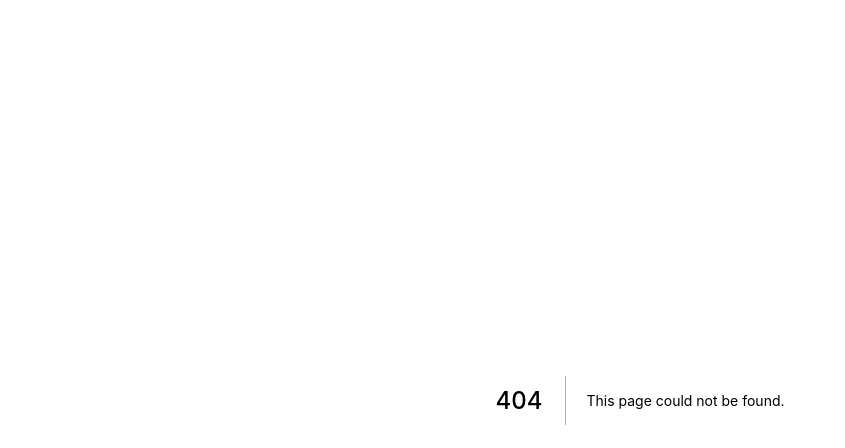
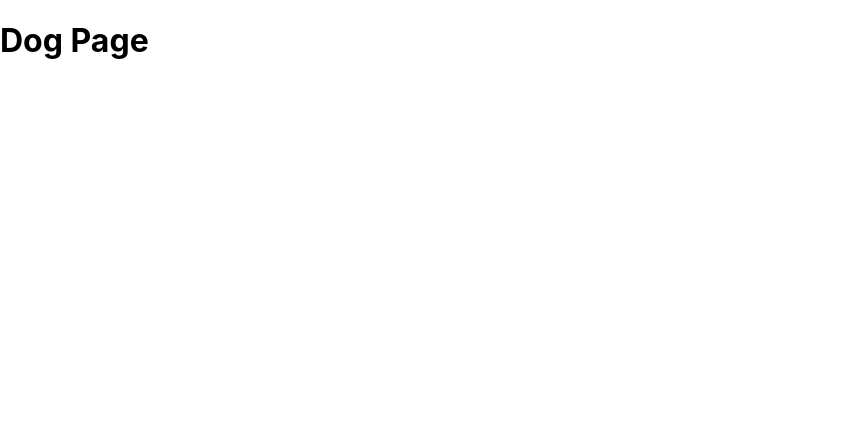
Before and after one commit to Masato0405/next-practice, a Next.js app: page /dog in a window 1280 px wide. Before the commit this address had no page. Shown: the top 448 px of the page, without its empty margins (0-845 px from the left). Built offline with nearby package versions, Linux system fonts and the light colour scheme.

Commit message:
create dog page

```diff
--- /dev/null
+++ b/pages/dog.tsx
@@ -0,0 +1,7 @@
+import type { NextPage } from "next";
+
+const Dog: NextPage = () => {
+  return <h1>Dog Page</h1>;
+};
+
+export default Dog;
```
